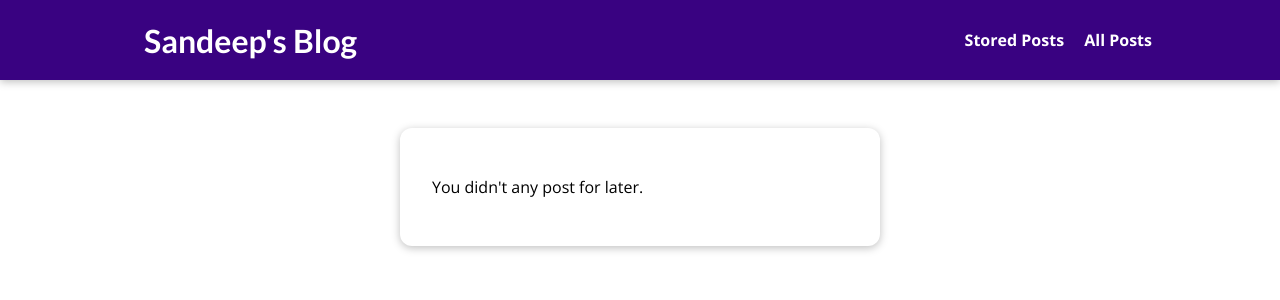
After one commit to sandeepmanvar/Django-Blog-Project, a Django app: page /read-later/ in a window 1280 px wide. The commit adds this page. Shown: the top 300 px of the page. Run offline with Django 3.2, Linux system fonts and the light colour scheme.

Commit message:
Added post 'Read Later' feature

```diff
--- /dev/null
+++ b/blog/static/blog/stored-posts.css
@@ -0,0 +1,39 @@
+#main-navigation {
+    background-color: #390281;
+    box-shadow: 0 2px 8px rgba(0, 0, 0, 0.25);
+  }
+
+  #stored-posts {
+    margin: 8rem auto 3rem auto;
+    padding: 2rem;
+    border-radius: 12px;
+    box-shadow: 0 2px 8px rgba(0, 0, 0, 0.25);
+    background-color: white;
+    width: 90%;
+    max-width: 30rem;
+  }
+
+  #stored-posts ul {
+    list-style: none;
+    margin: 0;
+    padding: 0;
+  }
+
+  #stored-posts li {
+    margin: 1rem 0;
+  }
+
+  #stored-posts a {
+    display: block;
+    padding: 1rem;
+    width: 100%;
+    text-decoration: none;
+    border: 1px solid #ccc;
+    color: #1b1b1b;
+    font-weight: bold;
+  }
+
+  #stored-posts a:hover,
+  #stored-posts a:active {
+    background-color: #ccc;
+  }
--- /dev/null
+++ b/blog/templates/blog/stored-posts.html
@@ -0,0 +1,23 @@
+{% extends 'base.html' %}
+
+{% load static %}
+
+{% block title %} My Stored Posts {% endblock %}
+
+{% block css_files %}
+    <link rel="stylesheet" href="{% static 'blog/stored-posts.css' %}">
+{% endblock %}
+
+{% block content %}
+    <section id="stored-posts">
+        {% if not has_posts %}
+            <p>You didn't any post for later.</p>
+        {% endif %}
+
+        <ul>
+            {% for post in posts %}
+                <li><a href="{% url 'post-detail-page' post.slug %}">{{ post.title }}</a></li>
+            {% endfor %}
+        </ul>
+    </section>
+{% endblock %}
--- a/blog/urls.py
+++ b/blog/urls.py
@@ -4,5 +4,6 @@ from . import views
 urlpatterns = [
     path("", views.StartingPageView.as_view(), name="starting-page"),
     path("posts", views.AllPostViews.as_view(), name="posts-page"),
-    path("posts/<slug:slug>", views.SinglePostView.as_view(), name="post-detail-page")
+    path("posts/<slug:slug>", views.SinglePostView.as_view(), name="post-detail-page"),
+    path("read-later/", views.ReadLaterView.as_view(), name="read-later")
 ]
--- a/blog/views.py
+++ b/blog/views.py
@@ -31,13 +31,23 @@ class AllPostViews(ListView):
 
 class SinglePostView(View):
 
+    def is_stored_posts(self, request, post_id):
+        stored_posts = request.session.get("stored_posts")
+        if stored_posts is not None:
+            is_saved_for_later = post_id in stored_posts
+        else:
+            is_saved_for_later = False
+
+        return is_saved_for_later
+
     def get(self, request, slug):
         post = get_object_or_404(Post, slug=slug)
         context = {
             "post": post,
             "tags": post.tags.all(),
             "comment_form": CommentForm(),
-            "comments": post.comments.all().order_by("-id")
+            "comments": post.comments.all().order_by("-id"),
+            "save_for_later": self.is_stored_posts(request, post.id)
         }
         return render(request, "blog/post-detail.html", context)
 
@@ -49,13 +59,47 @@ class SinglePostView(View):
             comment = comment_form.save(commit=False)
             comment.post = post
             comment.save()
-
             return HttpResponseRedirect(reverse("post-detail-page", args=[slug]))
 
         context = {
             "post": post,
             "tags": post.tags.all(),
             "comment_form": comment_form,
-            "comments": post.comments.all().order_by("-id")
+            "comments": post.comments.all().order_by("-id"),
+            "save_for_later": self.is_stored_posts(request, post.id)
         }
         return render(request, "blog/post-detail.html", context)
+
+
+class ReadLaterView(View):
+    def get(self, request):
+        stored_posts = request.session.get("stored_posts")
+
+        context = {}
+
+        if stored_posts is None or len(stored_posts) == 0:
+            context["posts"] = []
+            context["has_posts"] = False
+        else:
+            posts = Post.objects.filter(id__in=stored_posts)
+            context["posts"] = posts
+            context["has_posts"] = True
+
+        return render(request, "blog/stored-posts.html", context)
+
+    def post(self, request):
+        stored_posts = request.session.get("stored_posts")
+
+        if stored_posts is None:
+            stored_posts = []
+
+        post_id = int(request.POST["post_id"])
+
+        if post_id not in stored_posts:
+            stored_posts.append(post_id)
+        else:
+            stored_posts.remove(post_id)
+
+        request.session["stored_posts"] = stored_posts
+
+        return HttpResponseRedirect("/")
--- a/static/app.css
+++ b/static/app.css
@@ -35,6 +35,7 @@ h3 {
   text-decoration: none;
   color: white;
   font-weight: bold;
+  margin-left: 1rem;
 }
 
 #main-navigation a:hover,
--- a/templates/base.html
+++ b/templates/base.html
@@ -14,6 +14,7 @@
     <header id="main-navigation">
         <h1><a href="{% url 'starting-page' %}">Sandeep's Blog</a></h1>
         <nav>
+            <a href="{% url 'read-later' %}">Stored Posts</a>
             <a href="{% url 'posts-page' %}">All Posts</a>
         </nav>
     </header>
```
Also changed, not shown: blog/templates/blog/post-detail.html (+13 -0 lines).
